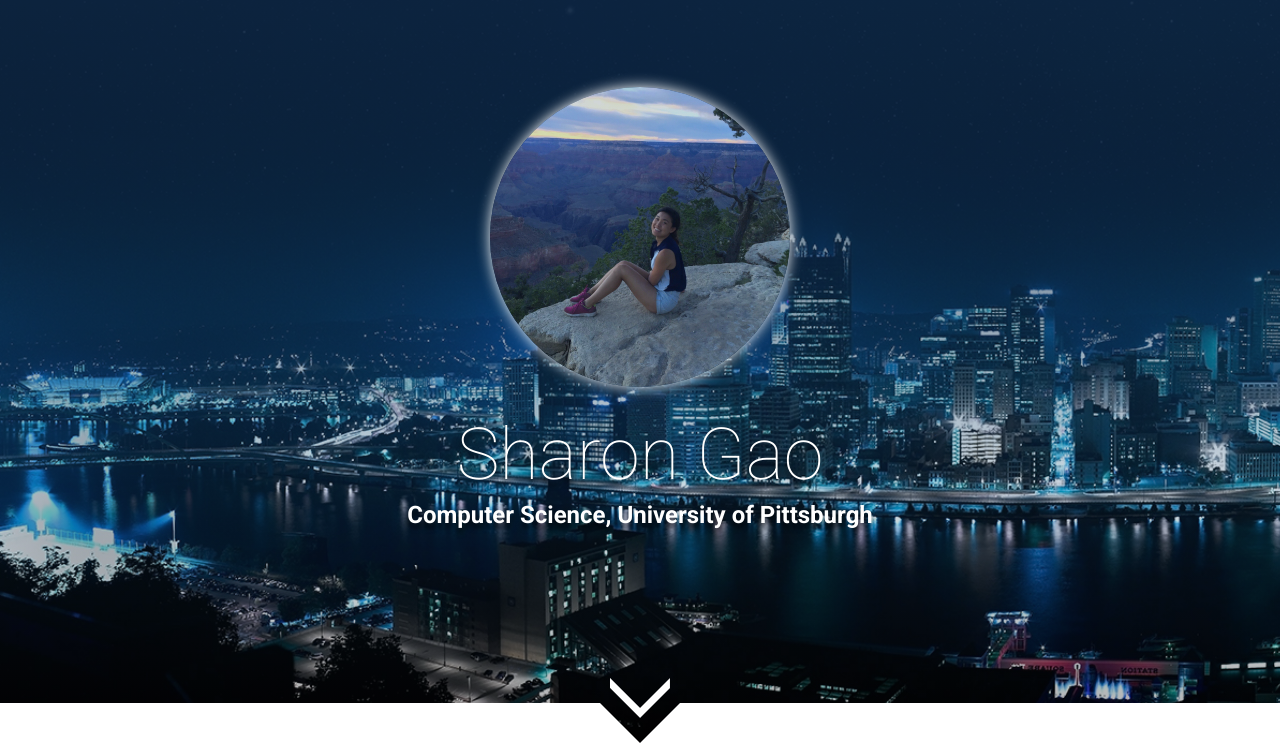
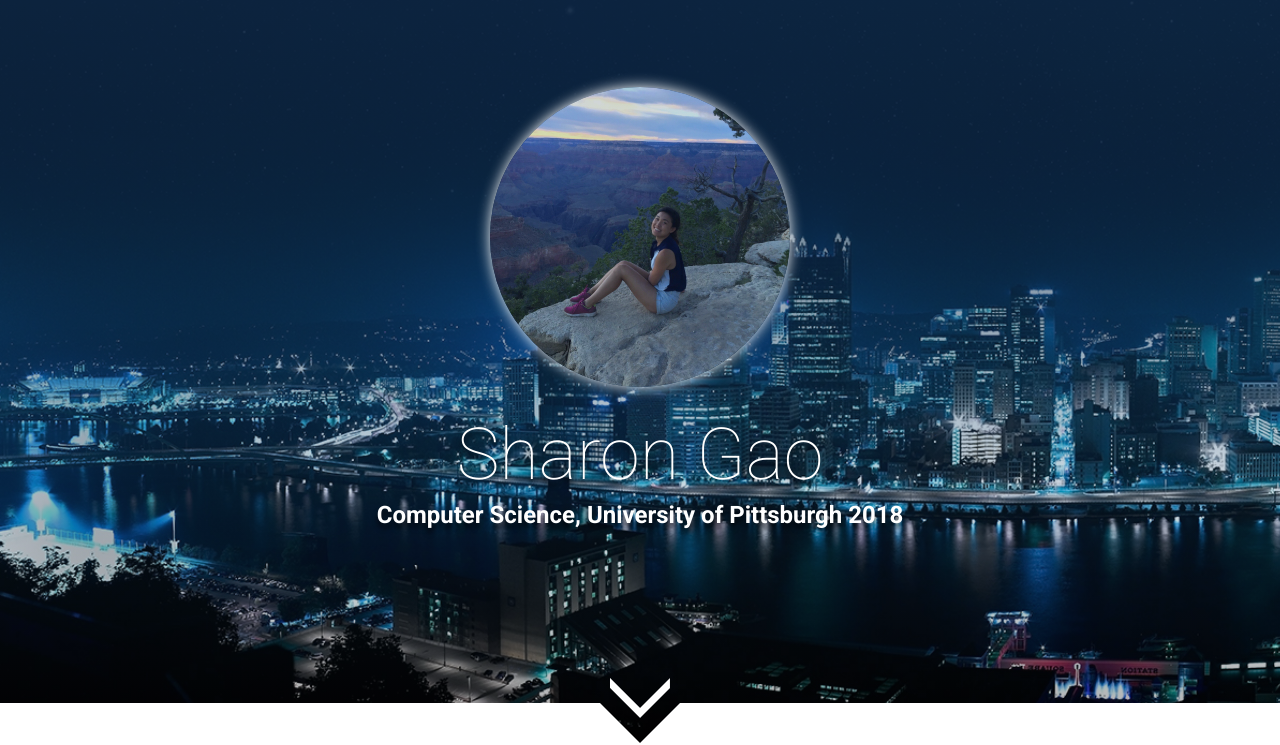
Before and after one commit to segao/segao.github.io-old, a plain HTML site: page index.html in a window 1280 px wide. Shown: the part 57-802 px from the top of the page. Drawn offline with nearby package versions, Linux system fonts and the light colour scheme.

Commit message:
Update index.html

```diff
--- a/index.html
+++ b/index.html
@@ -59,7 +59,7 @@
 		</div>
 		<figure class="tint"><img src="img/banner/profile.jpg" class="circular"></figure>
 		<h1>Sharon Gao</h1>
-		<h5>Computer Science, University of Pittsburgh</h5>
+		<h5>Computer Science, University of Pittsburgh 2018</h5>
 		<div class="down-arrow">
 			<a href="#about" onclick="$(window).scrollTo($('#introduction'), 400, {offset: -50});"><img src="img/banner/arrow.png"></a>
 		</div>
```
